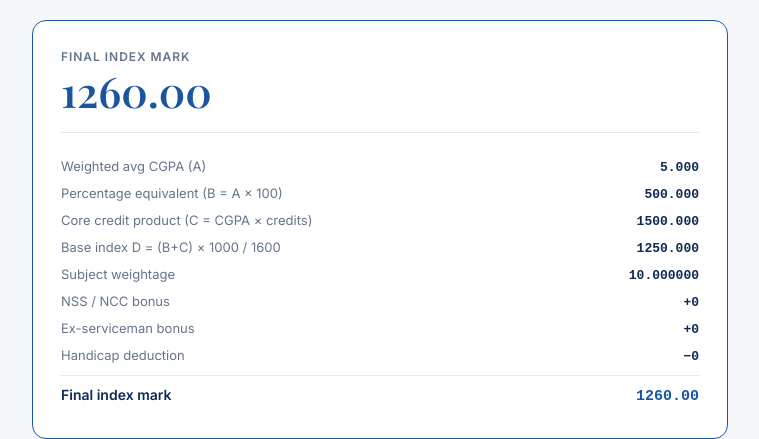
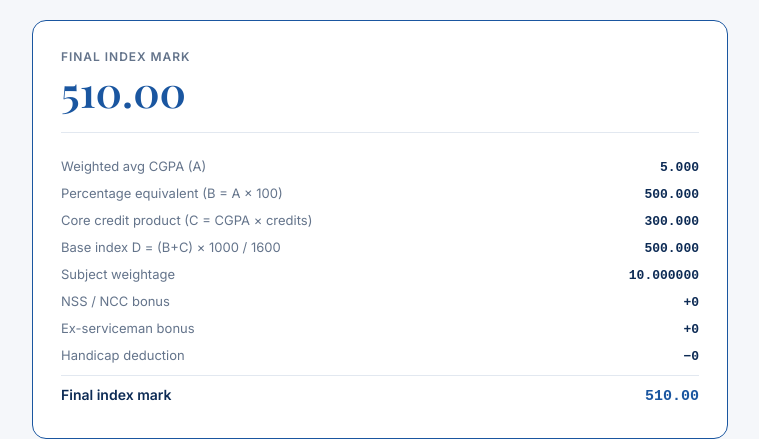
Before and after one commit to noblepa/PGIndex, a plain HTML site: page other-pg.html in a window 1280 px wide. Both pictures are taken after typing "5", "5", "5", "5", "5", "5" into the empty fields and a click on the button "Calculate index mark". Shown: the part 1504-1943 px from the top of the page, without its empty margins (260-1019 px from the left). Drawn offline with nearby package versions, Linux system fonts and the light colour scheme.

Commit message:
Update other-pg.html

```diff
--- a/other-pg.html
+++ b/other-pg.html
@@ -461,7 +461,7 @@ function calculate(){
     if(total <= 0){ alert('Please enter valid credits.'); return; }
     const A = ((core*cc) + (c1*c1c) + (c2*c2c)) / total;
     const B = A * 100;
-    const C = core * cc * 60;
+    const C = core * 60 ;
     D = ((B + C) * 1000) / 1600;
     details = `
       <div class="wrow"><span>Weighted avg CGPA (A)</span><span>${A.toFixed(3)}</span></div>
```
